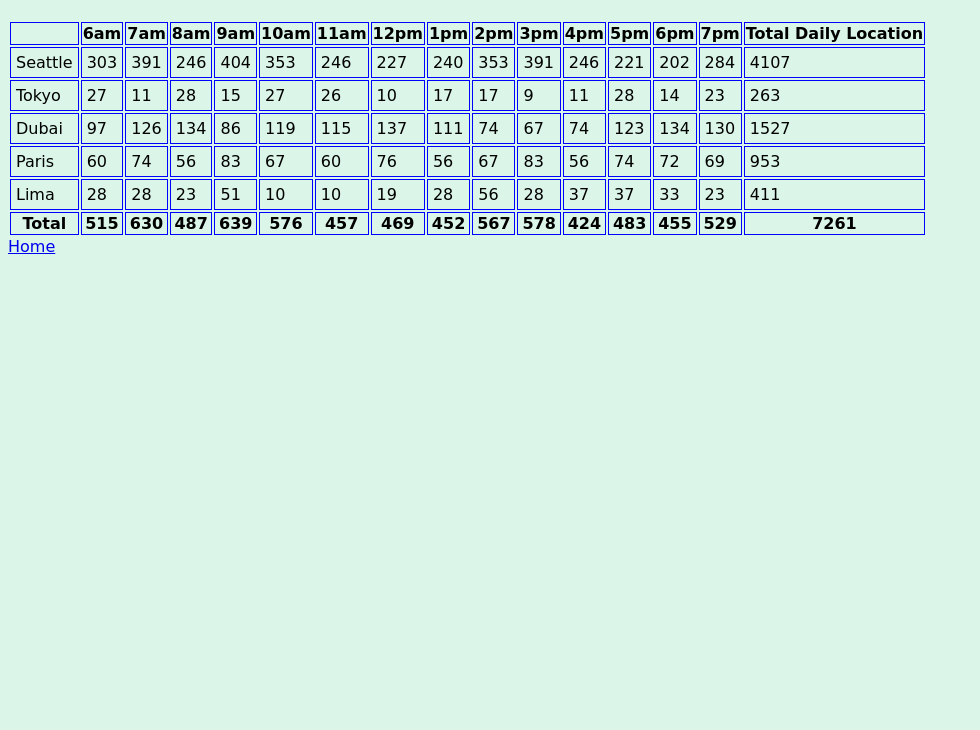
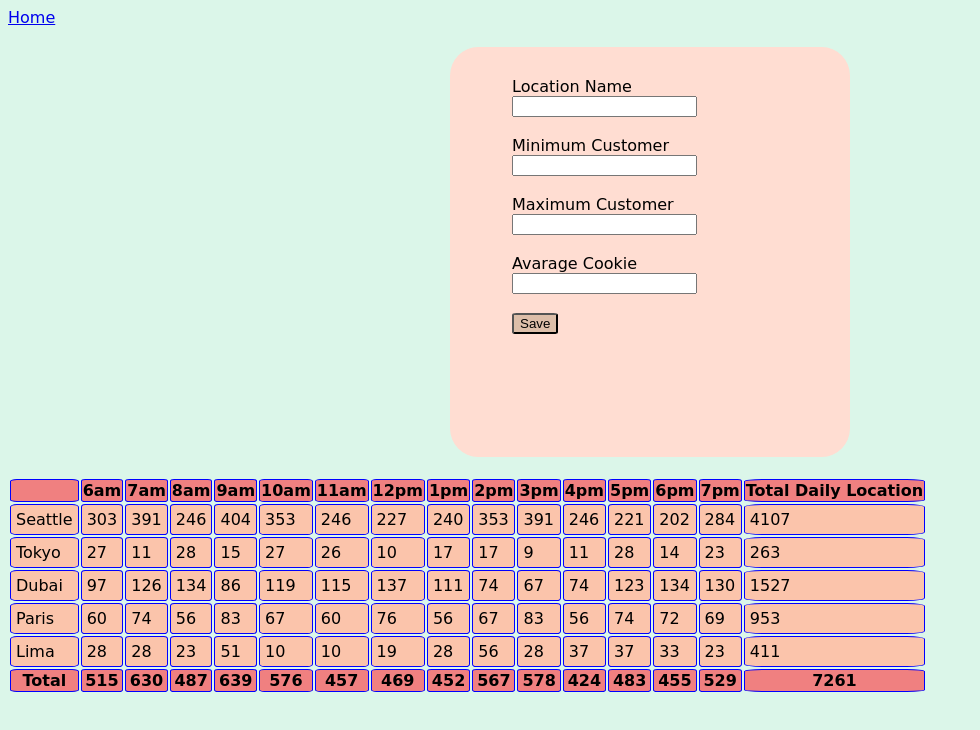
Before and after one commit to salammustafa728/cookie-stand, a plain HTML site: page sales.html in a window 1280 px wide. Shown: the whole page, without its empty margins (0-980 px from the left). Drawn offline with Linux system fonts and the light colour scheme; a web font is replaced by a local one.

Commit message:
add form and event listener for sales page

```diff
--- a/css/style.css
+++ b/css/style.css
@@ -20,7 +20,7 @@ bottom: 35px;
 header a{
     margin-left: 100px;
     text-decoration: none;
-    color: cornsilk;
+    color: #9a8c98;
     padding: auto;
 }
 a:hover{
@@ -37,6 +37,7 @@ a:hover{
     position: relative;
     margin-left: 210px;
 }
+
 .main_sec{
     display: block;
     align-items: center;
@@ -53,9 +54,14 @@ h2{
 }
 td,th{
     border: 1px solid blue;
+    border-radius: 10%;
+}
+th{
+    background-color: #f08080;
 }
 td{
     padding: 5px;
+    background-color: #fbc4ab;
 }
 p{
     color: #b67162;
@@ -65,7 +71,42 @@ p{
     margin-left: 50px;
 }
 
+
 footer{
     height: 60px;
     background-color: #31326f;
 }
+.art_form{
+    position: relative;
+    left: 10px;
+    margin: auto;
+    width: 400px;
+    height: 400px;
+    padding-top: 10px;
+   background-color: #ffddd2;
+   margin-bottom: 20px;
+   border-radius: 7%;
+}
+fieldset{
+border: none;
+padding: 20px 30px;
+margin:20px 30px;
+}
+legend{
+    margin-top: 15px;
+}
+label{
+    margin-top: 10px;
+}
+button{
+ border-radius: 10%;
+ background-color: #ddbea9;
+ transition: 350ms;
+}
+button:hover{
+    background-color: #f4978e;
+}
+table{
+    border-radius: 7%;
+    border: #8a817c;
+}
--- a/js/app.js
+++ b/js/app.js
@@ -3,8 +3,8 @@
 
 let hours = ['6am', '7am', '8am', '9am', '10am', '11am', '12pm', '1pm', '2pm', '3pm', '4pm', '5pm', '6pm', '7pm'];
 
-const parentElement = document.getElementById('tableCookie');
 let CookieTable = document.getElementById('CookieTable');
+let cookiForm = document.getElementById('cookiForm');
 
 function Cookie(name, mincust, maxcust, avgCus) {
   this.name = name;
@@ -94,21 +94,17 @@ function footers() {
   tfoot.appendChild(th1Ele);
   th1Ele.textContent = totalOfTotals;
 }
-
+// let test =0;
 new Cookie('Seattle', '23', '65', '6.3');
 new Cookie('Tokyo', '3', '24', '1.2');
 new Cookie('Dubai', '11	', '38', '3.7');
 new Cookie('Paris', '20', '38', '2.3');
 new Cookie('Lima', '2', '16', '4.6');
 
-function render() {
-  for(let i = 0; i < Cookie.allCity.length; i++){
-    Cookie.allCity[i].render();
-  }
-}
+
 
 heading();
-render();
+
 
 function getRandomValue(min, max) {
   min = Math.ceil(min);
@@ -119,4 +115,36 @@ function getRandomValue(min, max) {
 console.log(Cookie.allCity);
 
 
+
+
+cookiForm.addEventListener('submit',eventSave);
+
+function eventSave(event){
+  event.preventDefault();
+  const locName = event.target.Lname.value;
+  const minCus = event.target.miCus.value;
+  const maxCus = event.target.maxCus.value;
+  const avgCUs = event.target.AvgCook.value;
+
+  let newLocation = new Cookie(locName,minCus,maxCus,avgCUs);
+  let rowsTable = CookieTable.rows.length;
+  CookieTable.deleteRow(rowsTable-1);
+  newLocation.gitCustNumber();
+  newLocation.cookiesPerHour;
+  newLocation.render();
+  footers();
+  console.log(locName,minCus,maxCus,avgCUs);
+  console.log(event);
+
+}
+
+function render() {
+  for(let i = 0; i < Cookie.allCity.length; i++){
+    Cookie.allCity[i].render();
+  }
+}
+
+
+
+render();
 footers();
--- a/sales.html
+++ b/sales.html
@@ -7,16 +7,45 @@
     <title>Document</title>
     <link rel="stylesheet"  href="./css/style.css">
 </head>
+
+<nav>
+    <a href="index.html">Home</a>
+
+</nav>
 <body id="bodySalAttributes">
 
 <h2 id="wlecomMsg"></h1>
+    <article class="art_form">
+    <form id="cookiForm">
+<fieldset>
+<legend>
+<label for="Lname">Location Name</label>
+<input id="Lname" name="Lname" type="text"><br><br>
+
+<label for="miCus">Minimum Customer</label>
+<input id="miCus" name="miCus" type="number"><br><br>
+
+<label for="maxCus">Maximum Customer</label>
+<input id="maxCus" name="maxCus" type="number"><br><br>
+
+<label for="AvgCook">Avarage Cookie</label>
+<input id="AvgCook" name="AvgCook" type="text"><br><br>
+
+<button type="submit"> Save </button><br><br>
+
+</legend>
+
+</fieldset>
+</form><br><br>
+</article>
+
     <article id="tableCookie">
    <table id="CookieTable"></table>
 
 
     </article>
 
-<a href="index.html">Home</a>
+
 
 <script src="./js/app.js"></script>
 </body>
```
Also changed, not shown: index.html (+0 -1 lines), css/styleeMain.css (deleted).
